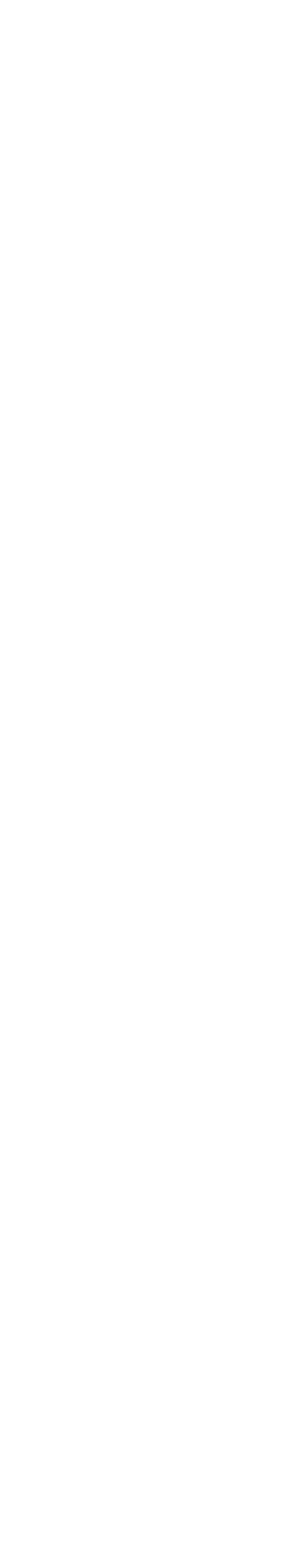
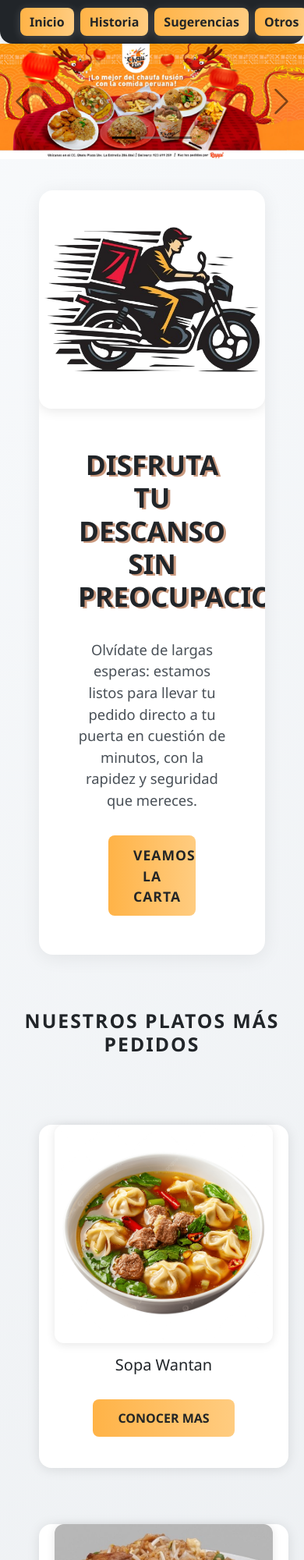
Before and after one commit to Joseph-RC/SopaWantan, a plain HTML site: page index.html in a window 390 px wide. Shown: the top 2000 px of the page at 78% size. Before the commit the page ends 844 px from the top, so only its background shows below. Drawn offline with Linux system fonts and the light colour scheme; a web font is replaced by a local one.

Commit message:
Modificacion de la pagina index

```diff
--- a/css/noboos/mainstyle.css
+++ b/css/noboos/mainstyle.css
@@ -0,0 +1,334 @@
+* {
+    /* Testing de bordes general*/
+    /* border: 2px solid gray; */
+}
+
+.navbar {
+    padding-block: 30px;
+}
+
+.motorizado-contenedor {
+    /* border: 2px solid gray; */
+    display: flex;
+    margin-block: 40px;
+}
+
+.motorizado-contenedor .conmot-diag {
+    padding: 50px;
+}
+
+.motorizado-contenedor .conmot-img,
+.conmot-diag {
+    width: 100%;
+}
+
+.conmot-img {
+    display: flex;
+    justify-content: center;
+}
+
+.conmot-img img {
+    height: 100%;
+    width: 500px;
+}
+
+.conmot-diag h1 {
+    text-transform: uppercase;
+    font-weight: 800;
+    text-shadow: 3px 2px 0 rgb(203, 154, 127);
+    font-size: 60px;
+}
+
+.conmot-diag p {
+    padding-block: 4vw;
+    font-size: 20px;
+    text-align: justify;
+}
+
+.motorizado-contenedor .con-boton {
+    display: flex;
+    flex-direction: column;
+    padding-inline: 10vw;
+}
+
+.con-boton a {
+    box-shadow: 0 0 20px gray;
+    text-transform: uppercase;
+    font-weight: 700;
+}
+
+/* Cartas */
+.contenedor-cartas .cont-tittle {
+    display: flex;
+    justify-content: center;
+    padding-block: 30px;
+    text-align: center;
+    text-transform: uppercase;
+}
+.cont-tittle h2 {
+    font-weight: bold;
+}
+.cont-cartas {
+    display: flex;
+    flex-direction: row;
+    justify-content: center;
+    gap: 50px;
+}
+.cont-cartas .card {
+    padding: 10px;
+    text-align: center;
+}
+.cont-cartas .card img {
+    border-radius: 10px;
+    width: 400px;   /* tamaño de imagen cartas*/
+}
+
+.contenedor-cartas .card a {
+    padding-inline: 40px;
+    padding-block: 15px;
+    margin-block: 40px;
+    font-weight: bold;
+    text-transform: uppercase;
+    font-size: 20px;
+    box-shadow: 0 0 10px gray;
+}
+
+@media (max-width: 1199.98px) {
+    .navbar {
+        padding: 10px;
+    }
+
+    .motorizado-contenedor {
+        display: flex;
+        flex-direction: column;
+        margin-inline: 50px;
+    }
+
+    .conmot-img {
+        height: 280px;
+    }
+
+    .conmot-img img {
+        width: auto;
+    }
+
+    .conmot-diag h1 {
+        text-transform: uppercase;
+        font-weight: 800;
+        text-align: center;
+    }
+
+    .conmot-diag p {
+        padding-block: 4vw;
+        text-align: center;
+    }
+    .cartas-contenedor .cont-cart-boton {
+        display: flex;
+        justify-content: center;
+    }
+
+    /* carta */
+    .cont-cartas {
+        display: flex;
+        flex-direction: column;
+        margin: 50px;
+        gap: 20px;
+    }
+}
+
+
+/* Elementos de Boostrap */
+.carousel-control-prev-icon,
+.carousel-control-next-icon {
+    filter: invert(1);
+    padding: 20px;
+}
+
+.carousel-indicators [data-bs-target] {
+  background-color: black;
+}
+
+.carousel-indicators .active {
+  background-color: gray;
+}
+
+/* --- Estilos visuales mejorados --- */
+body {
+    background: linear-gradient(135deg, #f8fafc 0%, #e9ecef 100%);
+    min-height: 100vh;
+    font-family: 'Segoe UI', 'Roboto', Arial, sans-serif;
+}
+
+.navbar {
+    box-shadow: 0 2px 12px rgba(0,0,0,0.08);
+    border-radius: 0 0 16px 16px;
+}
+
+.navbar-nav .nav-link {
+    transition: color 0.2s;
+}
+.navbar-nav .nav-link:hover {
+    color: #ffc107;
+}
+
+.motorizado-contenedor {
+    background: #fff;
+    border-radius: 18px;
+    box-shadow: 0 4px 24px rgba(0,0,0,0.07);
+    overflow: hidden;
+}
+
+.conmot-img img {
+    border-radius: 16px;
+    box-shadow: 0 2px 16px rgba(0,0,0,0.10);
+    width: 400px;
+}
+
+.conmot-diag h1 {
+    color: #212529;
+    font-size: 2.2rem;
+    margin-bottom: 18px;
+}
+
+.conmot-diag p {
+    color: #495057;
+    font-size: 1.15rem;
+}
+
+.con-boton a {
+    box-shadow: 0 2px 12px rgba(255,193,7,0.18);
+    border-radius: 8px;
+    padding: 12px 32px;
+    font-size: 1.1rem;
+    letter-spacing: 1px;
+    transition: background 0.2s, color 0.2s, box-shadow 0.2s;
+    background: linear-gradient(90deg, #ffc107 80%, #fffbe6 100%);
+    color: #212529;
+    border: none;
+}
+.con-boton a:hover {
+    background: #ffcd39;
+    color: #212529;
+    box-shadow: 0 4px 24px rgba(255,193,7,0.25);
+}
+
+.contenedor-cartas .cont-tittle {
+    color: #212529;
+    font-size: 2rem;
+    letter-spacing: 2px;
+}
+
+.cont-cartas {
+    flex-wrap: wrap;
+    gap: 40px;
+}
+
+.cont-cartas .card {
+    background: #fff;
+    border-radius: 16px;
+    box-shadow: 0 2px 16px rgba(0,0,0,0.10);
+    transition: transform 0.2s, box-shadow 0.2s;
+    border: none;
+    width: 320px;
+    margin-bottom: 32px;
+    padding: 0;
+    text-align: center;
+}
+.cont-cartas .card:hover {
+    transform: translateY(-8px) scale(1.03);
+    box-shadow: 0 8px 32px rgba(0,0,0,0.13);
+}
+
+.cont-cartas .card img {
+    border-radius: 12px;
+    width: 100%;
+    max-width: 280px;
+    margin: 0 auto;
+    box-shadow: 0 2px 12px rgba(0,0,0,0.10);
+}
+
+.contenedor-cartas .card a {
+    padding-inline: 32px;
+    padding-block: 12px;
+    margin-block: 24px;
+    font-weight: bold;
+    text-transform: uppercase;
+    font-size: 1rem;
+    border-radius: 8px;
+    box-shadow: 0 2px 12px rgba(255,193,7,0.18);
+    background: linear-gradient(90deg, #ffc107 80%, #fffbe6 100%);
+    color: #212529;
+    border: none;
+    transition: background 0.2s, color 0.2s, box-shadow 0.2s;
+}
+.contenedor-cartas .card a:hover {
+    background: #ffcd39;
+    color: #212529;
+    box-shadow: 0 4px 24px rgba(255,193,7,0.25);
+}
+
+/* Restaurar gradiente y sombra a los botones modernos */
+.btn-warning,
+.contenedor-cartas .card a,
+.con-boton a {
+    background: linear-gradient(90deg, #ffb347 0%, #ffcc80 100%);
+    color: #232526;
+    border: none;
+    font-weight: 700;
+    border-radius: 8px;
+    box-shadow: 0 2px 12px rgba(255,255,255,0.18);
+    transition: background 0.2s, color 0.2s, box-shadow 0.2s;
+}
+.btn-warning:hover,
+.contenedor-cartas .card a:hover,
+.con-boton a:hover {
+    background: linear-gradient(90deg, #ff9800 0%, #ffc107 100%);
+    color: #fff;
+    box-shadow: 0 4px 24px rgba(255,255,255,0.25);
+}
+
+footer {
+    background: #212529;
+    color: #fff;
+    border-radius: 16px 16px 0 0;
+    box-shadow: 0 -2px 12px rgba(0,0,0,0.08);
+}
+footer .nav-link {
+    color: #ffc107 !important;
+    font-weight: 500;
+    transition: color 0.2s;
+}
+footer .nav-link:hover {
+    color: #fffbe6 !important;
+}
+footer p {
+    color: #fffbe6;
+    font-size: 1rem;
+}
+
+/* Footer: iconos y texto responsivos */
+.footer-social {
+    display: flex;
+    justify-content: center;
+    align-items: center;
+    flex-wrap: wrap;
+    gap: 10px;
+    font-size: 1.1rem;
+}
+.footer-social i {
+    transition: color 0.2s, transform 0.2s;
+}
+.footer-social a:hover i {
+    color: #ffc107;
+    transform: scale(1.2);
+}
+@media (max-width: 600px) {
+    .footer-social {
+        flex-direction: column;
+        gap: 6px;
+        font-size: 1rem;
+    }
+    .footer-social span {
+        margin-bottom: 4px;
+    }
+}
--- a/index.html
+++ b/index.html
@@ -1,13 +1,121 @@
 <!DOCTYPE html>
 <html lang="en">
+
 <head>
     <meta charset="UTF-8">
     <meta name="viewport" content="width=device-width, initial-scale=1.0">
-    <title>Document</title>
+    <title>CHAU FON Fuego & Sabor</title>
     <link rel="stylesheet" href="./css/bootstrap.min.css">
+    <link rel="stylesheet" href="./css/noboos/mainstyle.css">
+    <link rel="icon" type="image/png" href="./img/ico-chifa.jpg">
+    <!-- Fuente asiática elegante -->
+    <link href="https://fonts.googleapis.com/css2?family=ZCOOL+KuaiLe&display=swap" rel="stylesheet">
 </head>
+
 <body>
-
+    <nav class="navbar navbar-expand-xl navbar-dark bg-dark">
+        <div class="container-fluid position-relative">
+            <div class="d-flex w-100 align-items-center justify-content-between">
+                <div class="d-flex">
+                    <a class="btn btn-warning mx-1" href="#">Inicio</a>
+                    <a class="btn btn-warning mx-1" href="#">Historia</a>
+                </div>
+                <div class="d-flex">
+                    <a class="btn btn-warning mx-1" href="#">Sugerencias</a>
+                    <a class="btn btn-warning mx-1" href="#">Otros</a>
+                </div>
+            </div>
+        </div>
+    </nav>
+    <div id="carouselExampleAutoplaying" class="carousel slide" data-bs-ride="carousel">
+        <div class="carousel-indicators">
+            <button type="button" data-bs-target="#carouselExampleAutoplaying" data-bs-slide-to="0" class="active"
+                aria-current="true" aria-label="Slide 1"></button>
+            <button type="button" data-bs-target="#carouselExampleAutoplaying" data-bs-slide-to="1"
+                aria-label="Slide 2"></button>
+            <button type="button" data-bs-target="#carouselExampleAutoplaying" data-bs-slide-to="2"
+                aria-label="Slide 3"></button>
+        </div>
+        <div class="carousel-inner">
+            <div class="carousel-item active">
+                <img src="./img/example-chifabanner.jpg" class="d-block w-100" alt="banner01">
+            </div>
+            <div class="carousel-item">
+                <img src="./img/example-chifabanner.jpg" class="d-block w-100" alt="banner02">
+            </div>
+            <div class="carousel-item">
+                <img src="./img/example-chifabanner.jpg" class="d-block w-100" alt="banner03">
+            </div>
+        </div>
+        <button class="carousel-control-prev" type="button" data-bs-target="#carouselExampleAutoplaying"
+            data-bs-slide="prev">
+            <span class="carousel-control-prev-icon" aria-hidden="true"></span>
+            <span class="visually-hidden">Previous</span>
+        </button>
+        <button class="carousel-control-next" type="button" data-bs-target="#carouselExampleAutoplaying"
+            data-bs-slide="next">
+            <span class="carousel-control-next-icon" aria-hidden="true"></span>
+            <span class="visually-hidden">Next</span>
+        </button>
+    </div>
+    <article>
+        <div class="motorizado-contenedor">
+            <div class="conmot-img">
+                <img src="./img/motorizado.png" class="img-fluid" alt="ico-motorizado">
+            </div>
+            <div class="conmot-diag">
+                <h1>Disfruta tu descanso sin preocupaciones</h1>
+                <p>Olvídate de largas esperas: estamos listos para llevar tu pedido directo a tu puerta en cuestión de minutos, con la rapidez y seguridad que mereces.</p>
+                <div class="con-boton">
+                    <a class="btn btn-warning" href="#" role="button">Veamos la carta</a>
+                </div>
+            </div>
+        </div>
+        <div class="contenedor-cartas">
+            <div class="cont-tittle">
+                <h2>Nuestros platos más pedidos</h2>
+            </div>
+            <div class="cont-cartas">
+                <div class="card">
+                    <div class="center-img">
+                        <img src="./img/wantan.png" class="card-img-top" alt="wantan">
+                    </div>
+                    <div class="card-body">
+                        <h5 class="card-title">Sopa Wantan</h5>
+                        <a href="#" class="btn btn-warning">Conocer Mas</a>
+                    </div>
+                </div>
+                <div class="card">
+                    <div class="center-img">
+                        <img src="./img/aeropuerto.jpg" class="card-img-top" alt="aeropuerto">
+                    </div>
+                    <div class="card-body">
+                        <h5 class="card-title">Aeropuerto</h5>
+                        <a href="#" class="btn btn-warning">Conocer Mas</a>
+                    </div>
+                </div>
+                <div class="card">
+                    <div class="center-img">
+                        <img src="./img/mostrito.jpg" class="card-img-top" alt="mostrito">
+                    </div>
+                    <div class="card-body">
+                        <h5 class="card-title">Mostrito</h5>
+                        <a href="#" class="btn btn-warning">Conocer Mas</a>
+                    </div>
+                </div>
+            </div>
+        </div>
+    </article>
+    <footer class="py-3 my-4">
+        <ul class="nav justify-content-center border-bottom pb-3 mb-3">
+            <li class="nav-item"><a href="#" class="nav-link px-2 text-body-secondary">Inicio</a></li>
+            <li class="nav-item"><a href="#" class="nav-link px-2 text-body-secondary">Historia</a></li>
+            <li class="nav-item"><a href="#" class="nav-link px-2 text-body-secondary">Sugerencias</a></li>
+            <li class="nav-item"><a href="#" class="nav-link px-2 text-body-secondary">Otros</a></li>
+        </ul>
+    <p class="text-center text-white">© 2025 Chifa, CHAU FON Fuego & Sabor</p>
+    </footer>
     <script src="./js/bootstrap.bundle.js"></script>
 </body>
+
 </html>
```
Also changed, not shown: img/aeropuerto.jpg (added), img/banner-example01.png (added), img/example-chifabanner.jpg (added), img/ico-chifa.png (added), img/mostrito.jpg (added), img/motorizado.png (added), img/wantan.png (added).
